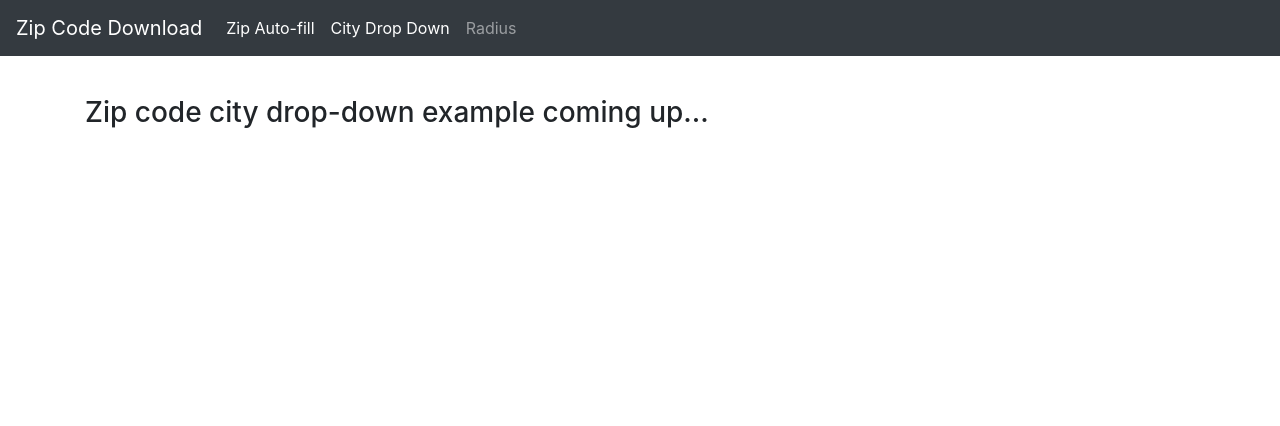
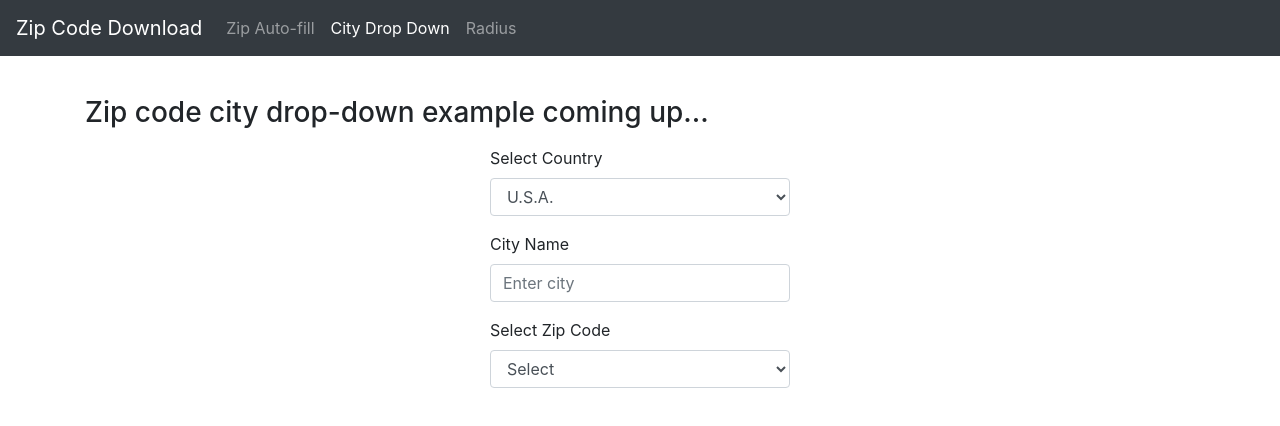
Before and after one commit to zipcodedownload/api-samplecode-jquery, a plain HTML site: page city-drop-down.html in a window 1280 px wide. Drawn offline with nearby package versions, Linux system fonts and the light colour scheme; files that its build step writes are made by us from their sources.

Commit message:
ui, style changes

```diff
--- a/city-drop-down.html
+++ b/city-drop-down.html
@@ -11,7 +11,7 @@
         <meta name="viewport" content="width=device-width, initial-scale=1">
 
         <link rel="stylesheet" href="https://maxcdn.bootstrapcdn.com/bootstrap/4.0.0/css/bootstrap.min.css" integrity="sha384-Gn5384xqQ1aoWXA+058RXPxPg6fy4IWvTNh0E263XmFcJlSAwiGgFAW/dAiS6JXm" crossorigin="anonymous">
-        <link rel="stylesheet" href="./style.css">
+        <link rel="stylesheet" href="./styles/style.css">
     </head>
     <body>
         <!--[if lt IE 7]>
@@ -26,7 +26,7 @@
                 </button>
                 <div class="collapse navbar-collapse" id="navbarCollapse">
                     <ul class="navbar-nav mr-auto">
-                        <li class="nav-item active">
+                        <li class="nav-item">
                             <a class="nav-link" href="./index.html">Zip Auto-fill</a>
                         </li>
                         <li class="nav-item">
@@ -41,11 +41,29 @@
         </header>
         <main role="main" class="container mt-5">
             <h3 class="pt-5">Zip code city drop-down example coming up...</h3>
-
+            <form class="pt-2 form-part">
+                <div class="form-group ">
+                    <label for="countryName">Select Country</label>
+                    <select id="countryName" class="form-control" autocomplete='address-level2'>
+                        <option value="usa">U.S.A.</option>
+                        <option value="canada">Canada</option>
+                    </select>
+                </div>
+                <div class="form-group">
+                    <label for="zipCode">City Name</label>
+                    <input class="form-control" id="cityName" placeholder="Enter city" autocomplete='city'>
+                    <small id="cityNameValidation" class="form-text text-muted"></small>
+                </div>
+                <div class="form-group ">
+                    <label for="selectZipCode">Select Zip Code</label>
+                    <select id="selectZipCode" class="form-control" autocomplete='address-level2'>
+                        <option value="0">Select</option>
+                    </select>
+                </div>
+            </form>
         </main>
-        <script src="https://maxcdn.bootstrapcdn.com/bootstrap/4.0.0/js/bootstrap.min.js" integrity="sha384-JZR6Spejh4U02d8jOt6vLEHfe/JQGiRRSQQxSfFWpi1MquVdAyjUar5+76PVCmYl" crossorigin="anonymous"></script>
-        <script src="https://cdnjs.cloudflare.com/ajax/libs/popper.js/1.12.9/umd/popper.min.js" integrity="sha384-ApNbgh9B+Y1QKtv3Rn7W3mgPxhU9K/ScQsAP7hUibX39j7fakFPskvXusvfa0b4Q" crossorigin="anonymous"></script>
-        <script src="https://code.jquery.com/jquery-2.2.4.min.js" integrity="sha256-BbhdlvQf/xTY9gja0Dq3HiwQF8LaCRTXxZKRutelT44=" crossorigin="anonymous"></script>
-        <script src="./script.js"></script>
+        <script src="https://cdnjs.cloudflare.com/ajax/libs/jquery/3.2.1/jquery.js"></script>
+        <script src="./scripts/script.js"></script>
+        <script src="./scripts/city-drop-down-script.js"></script>
     </body>
 </html>
```
